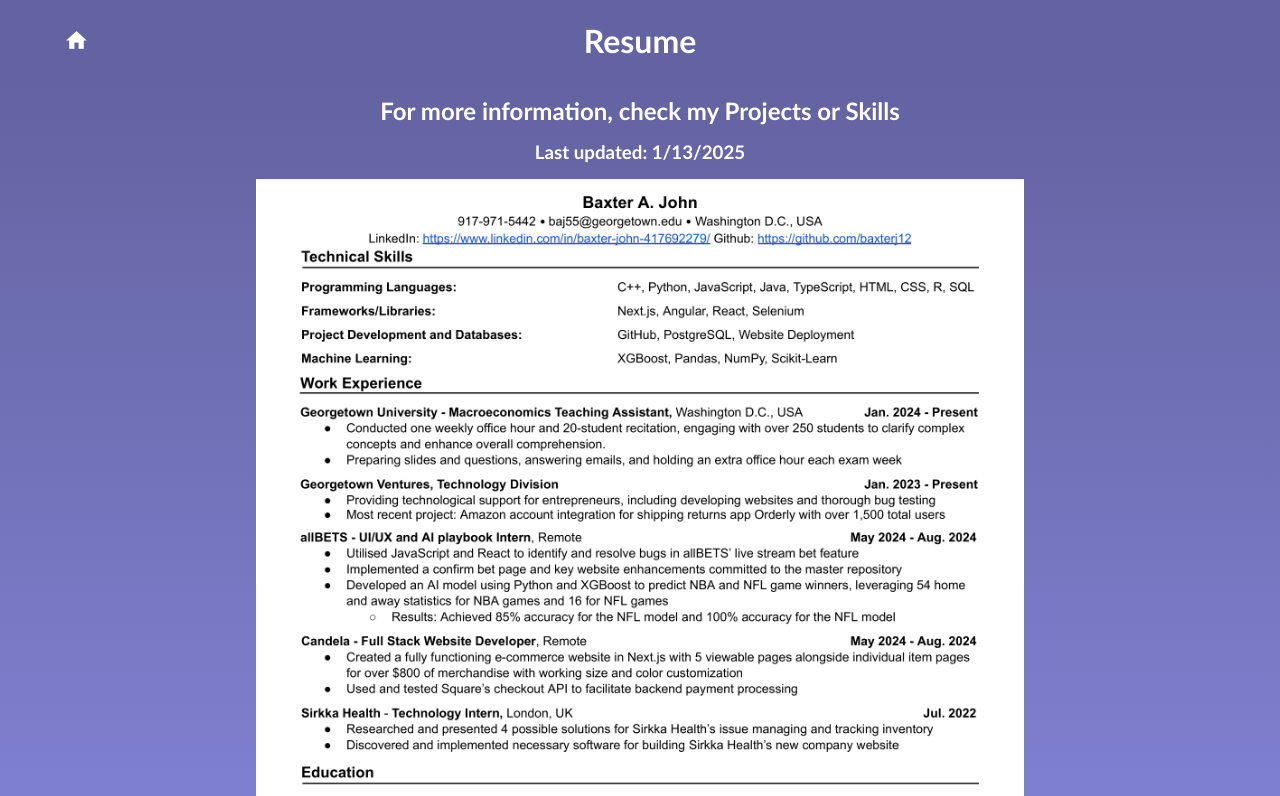
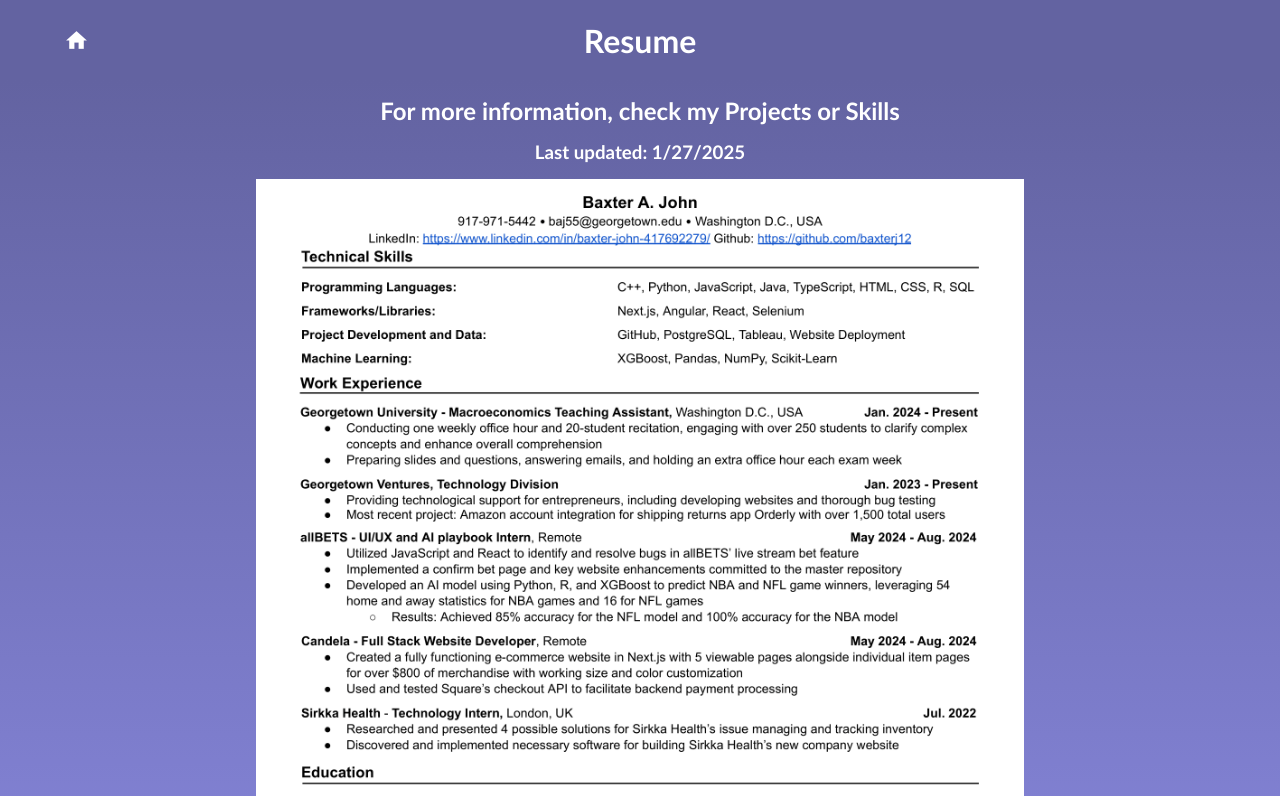
Before and after one commit to baxterj12/aboutBaxter, an Angular app: page /resume in a window 1280 px wide. Shown: the top 796 px of the page. Built offline with nearby package versions, Linux system fonts and the light colour scheme.

Commit message:
updating resume

```diff
--- a/src/app/resume/app.resume.html
+++ b/src/app/resume/app.resume.html
@@ -8,7 +8,7 @@
     </div>
     <div class="body">
         <h2 class="resumeH2">For more information, check my Projects or Skills</h2>
-        <h3 class="resumeH3">Last updated: 1/13/2025</h3>
+        <h3 class="resumeH3">Last updated: 1/27/2025</h3>
         <img class="resume" src="resume/resume.png"/>
     </div>
 </main>
```
Also changed, not shown: public/resume/resume.png.
